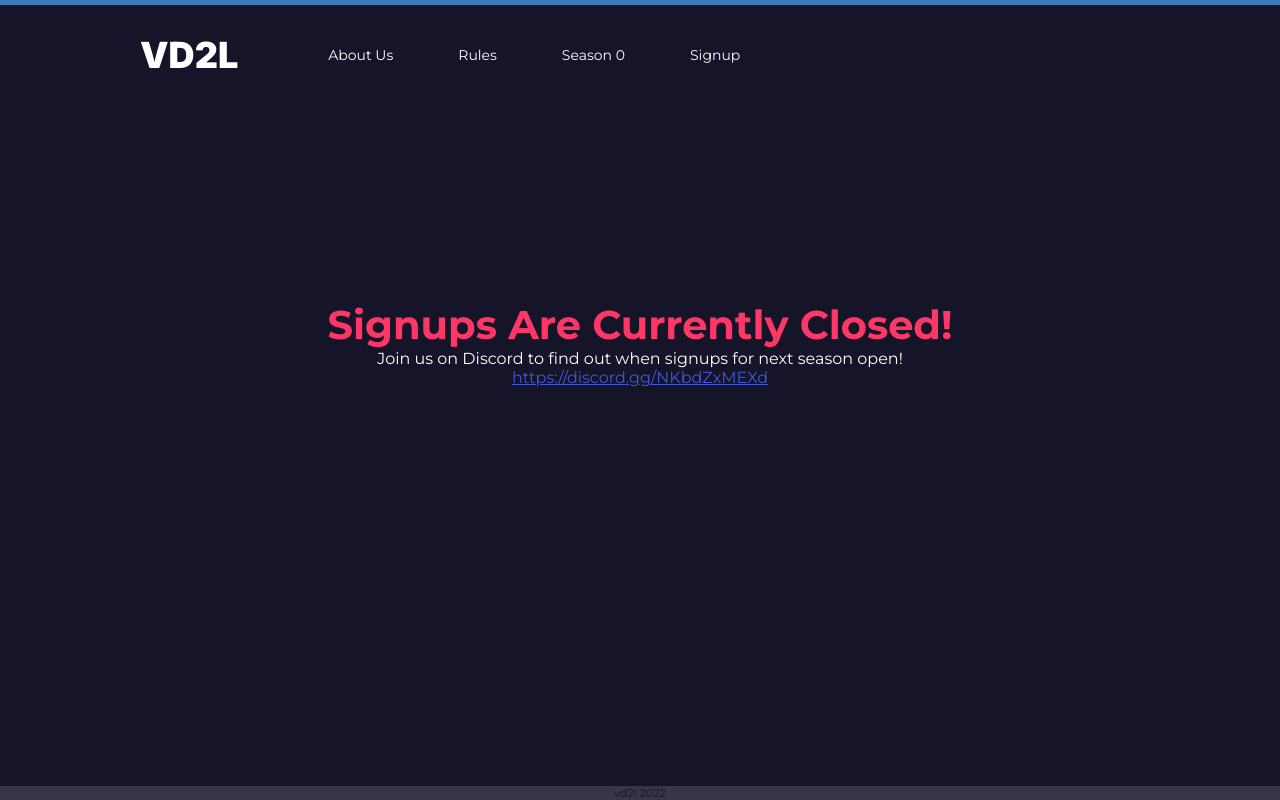
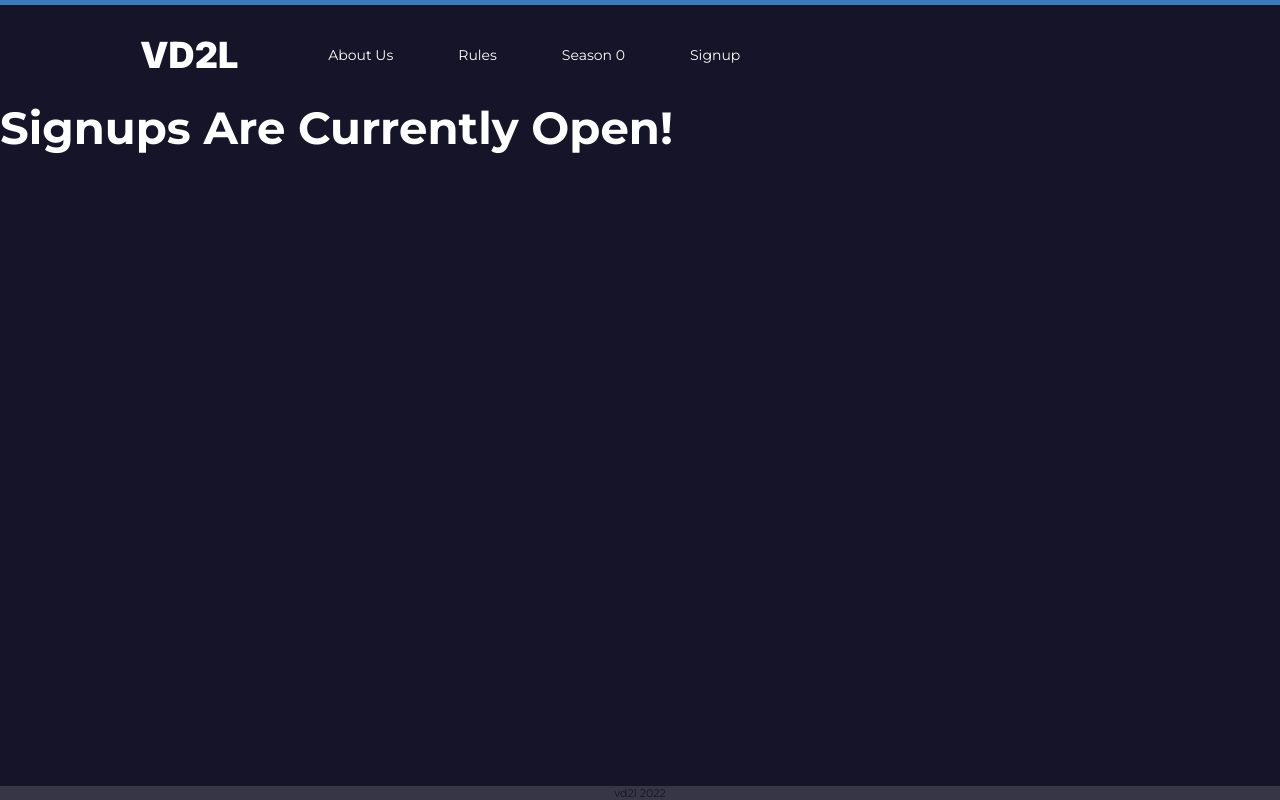
Before and after one commit to Yangjas4/VD2L-Website, a React (Vite) app in the folder vd2l/: page /signup in a window 1280 px wide. Built offline with nearby package versions, Linux system fonts and the light colour scheme.

Commit message:
Update Signup.jsx

```diff
--- a/vd2l/src/Pages/Signup.jsx
+++ b/vd2l/src/Pages/Signup.jsx
@@ -6,7 +6,7 @@ import { getDocs } from "firebase/firestore";
 
 export default function Inhouse() {
 	const [isLoading, setIsLoading] = useState(true);
-	const [signupsOpen, setSignupsOpen] = useState(false);
+	const [signupsOpen, setSignupsOpen] = useState(true);
 	// let signupObj
 
 	// useEffect(() => {
```
